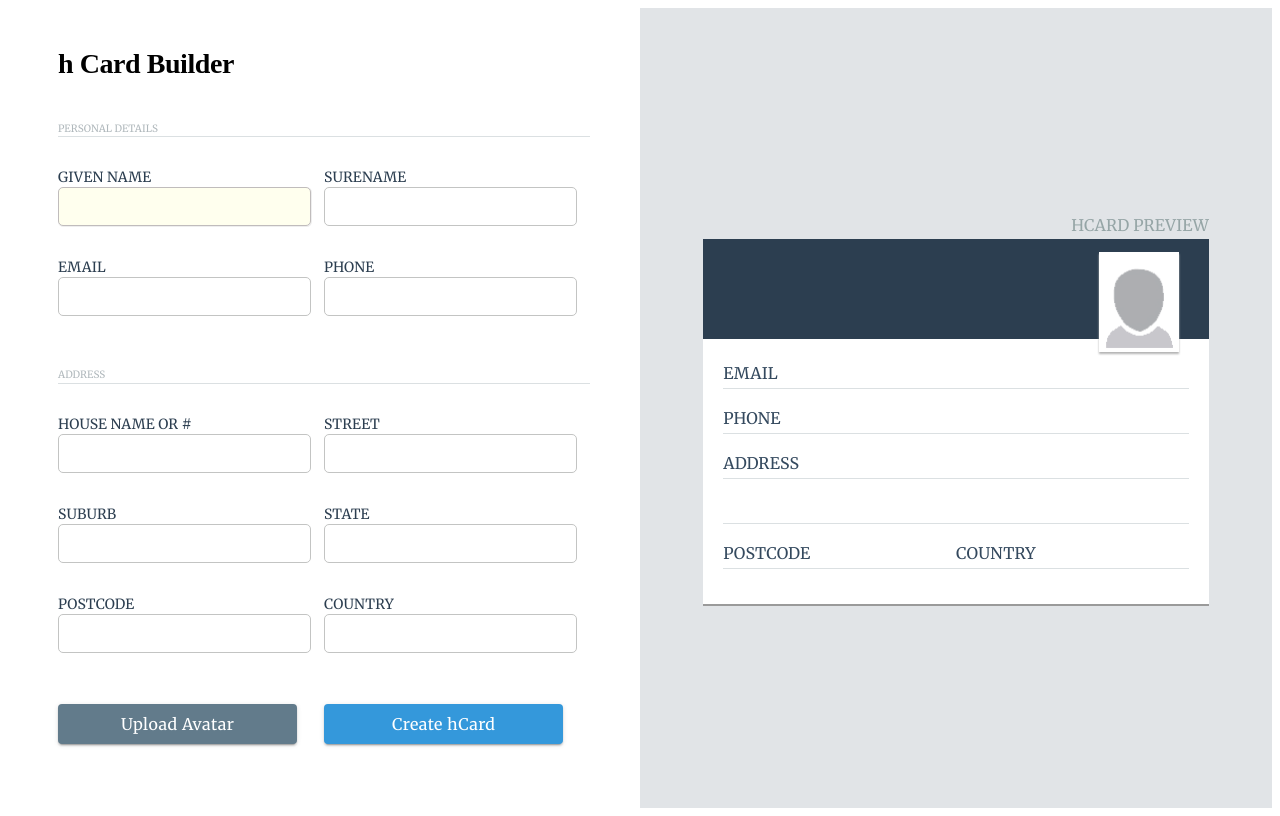
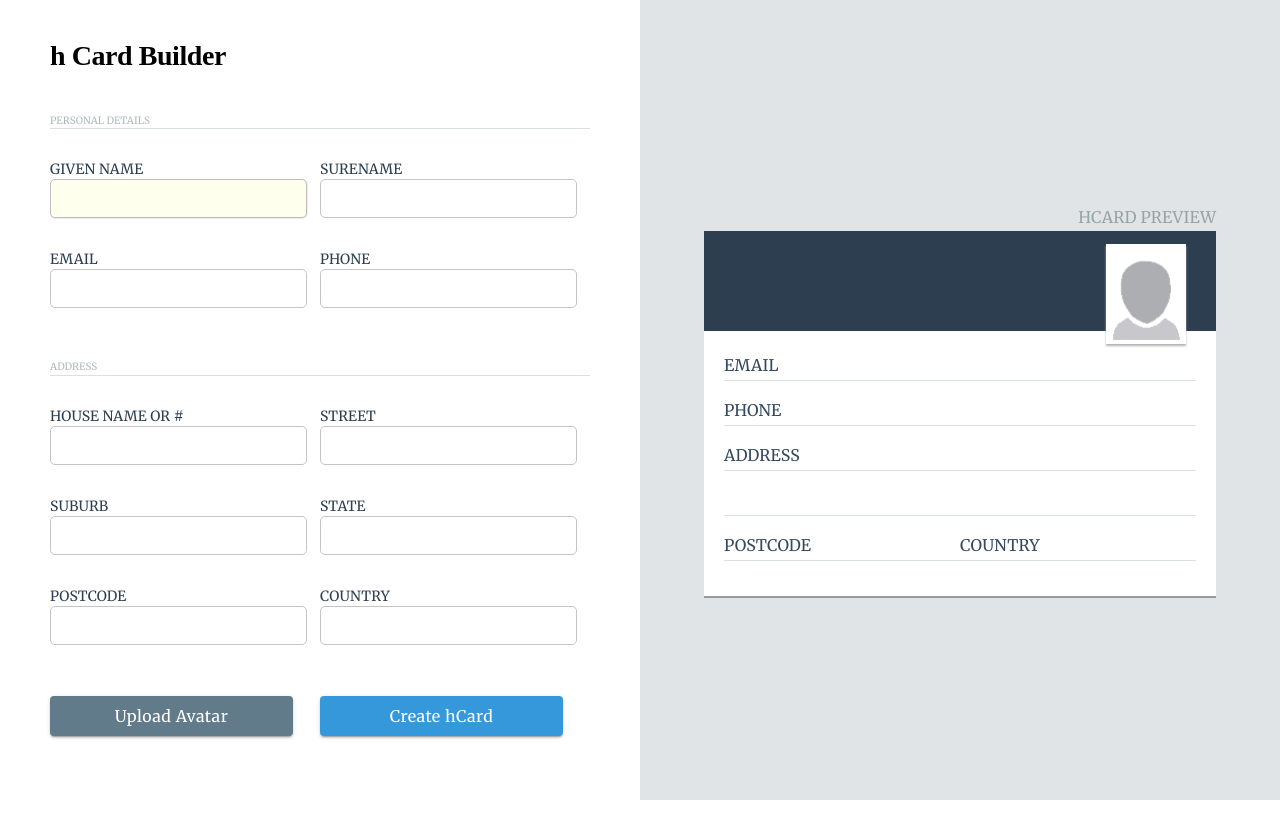
Before and after one commit to sadat2021/hCardBuilder, a React (Create React App) app: page / in a window 1280 px wide. Built offline with nearby package versions, Linux system fonts and the light colour scheme.

Commit message:
fix: remove extra margin

```diff
--- /dev/null
+++ b/public/index.css
@@ -0,0 +1,3 @@
+body {
+  margin: 0px;
+}
--- a/public/index.html
+++ b/public/index.html
@@ -12,6 +12,7 @@
       user's mobile device or desktop. See https://developers.google.com/web/fundamentals/web-app-manifest/
     -->
     <link rel="manifest" href="%PUBLIC_URL%/manifest.json" />
+    <link rel="stylesheet" type="text/css" href="%PUBLIC_URL%/index.css" />
     <link
       href="http://fonts.googleapis.com/css?family=Merriweather"
       rel="stylesheet"
```
